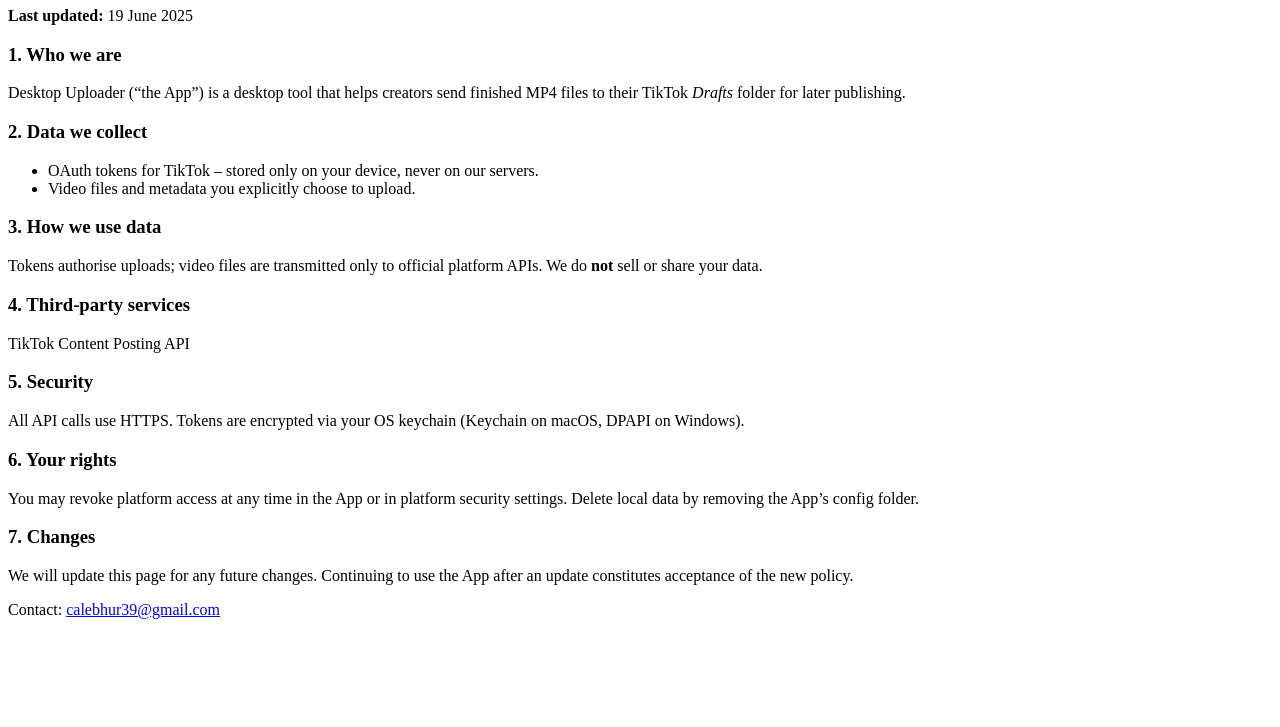
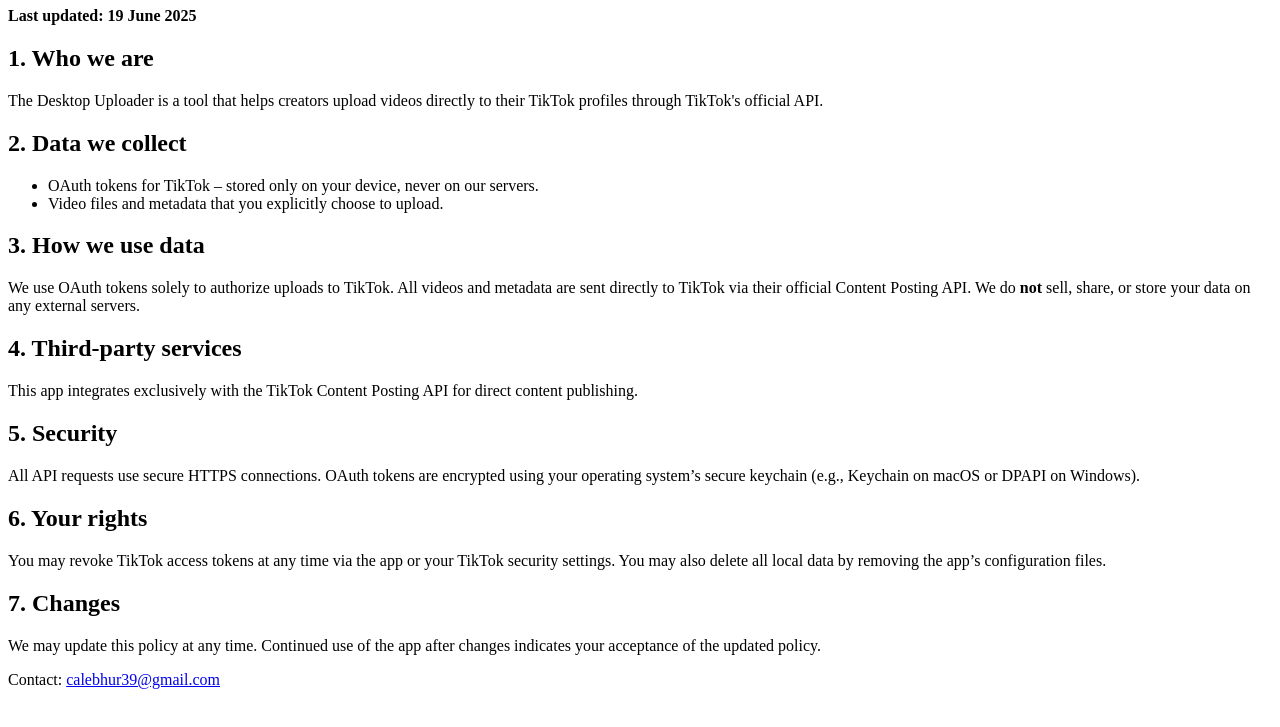
Before and after one commit to DaRandomMan/tiktok-redirect, a plain HTML site: page privacy-policy.html in a window 1280 px wide. Shown: the part 73-800 px from the top of the page. Drawn offline with Linux system fonts and the light colour scheme.

Commit message:
privacy-policy.html

```diff
--- a/privacy-policy.html
+++ b/privacy-policy.html
@@ -1,36 +1,36 @@
 <!DOCTYPE html>
-<html lang="en">
+<html>
   <head>
-  <meta charset="UTF-8">
-  <title>Privacy Policy - Desktop Uploader</title>
+    <title>Privacy Policy – Desktop Uploader</title>
+    <meta charset="utf-8" />
   </head>
   <body>
-  <h1>Privacy Policy - Desktop Uploader</h1>
-  <p><strong>Last updated:</strong> 19 June 2025</p>
+    <h1>Privacy Policy – Desktop Uploader</h1>
+    <p><strong>Last updated: 19 June 2025</strong></p>
 
-  <h3>1. Who we are</h3>
-  <p>Desktop Uploader (“the App”) is a desktop tool that helps creators send finished MP4 files to their TikTok <em>Drafts</em> folder for later publishing.</p>
+    <h2>1. Who we are</h2>
+    <p>The Desktop Uploader is a tool that helps creators upload videos directly to their TikTok profiles through TikTok's official API.</p>
 
-  <h3>2. Data we collect</h3>
+    <h2>2. Data we collect</h2>
     <ul>
       <li>OAuth tokens for TikTok – stored only on your device, never on our servers.</li>
-    <li>Video files and metadata you explicitly choose to upload.</li>
+      <li>Video files and metadata that you explicitly choose to upload.</li>
     </ul>
 
-  <h3>3. How we use data</h3>
-  <p>Tokens authorise uploads; video files are transmitted only to official platform APIs. We do <strong>not</strong> sell or share your data.</p>
+    <h2>3. How we use data</h2>
+    <p>We use OAuth tokens solely to authorize uploads to TikTok. All videos and metadata are sent directly to TikTok via their official Content Posting API. We do <strong>not</strong> sell, share, or store your data on any external servers.</p>
 
-  <h3>4. Third-party services</h3>
-  <p>TikTok Content Posting API</p>
+    <h2>4. Third-party services</h2>
+    <p>This app integrates exclusively with the TikTok Content Posting API for direct content publishing.</p>
 
-  <h3>5. Security</h3>
-  <p>All API calls use HTTPS. Tokens are encrypted via your OS keychain (Keychain on macOS, DPAPI on Windows).</p>
+    <h2>5. Security</h2>
+    <p>All API requests use secure HTTPS connections. OAuth tokens are encrypted using your operating system’s secure keychain (e.g., Keychain on macOS or DPAPI on Windows).</p>
 
-  <h3>6. Your rights</h3>
-  <p>You may revoke platform access at any time in the App or in platform security settings. Delete local data by removing the App’s config folder.</p>
+    <h2>6. Your rights</h2>
+    <p>You may revoke TikTok access tokens at any time via the app or your TikTok security settings. You may also delete all local data by removing the app’s configuration files.</p>
 
-  <h3>7. Changes</h3>
-  <p>We will update this page for any future changes. Continuing to use the App after an update constitutes acceptance of the new policy.</p>
+    <h2>7. Changes</h2>
+    <p>We may update this policy at any time. Continued use of the app after changes indicates your acceptance of the updated policy.</p>
 
     <p>Contact: <a href="mailto:calebhur39@gmail.com">calebhur39@gmail.com</a></p>
   </body>
```
Lines whose indentation alone changed are shown as unchanged.
